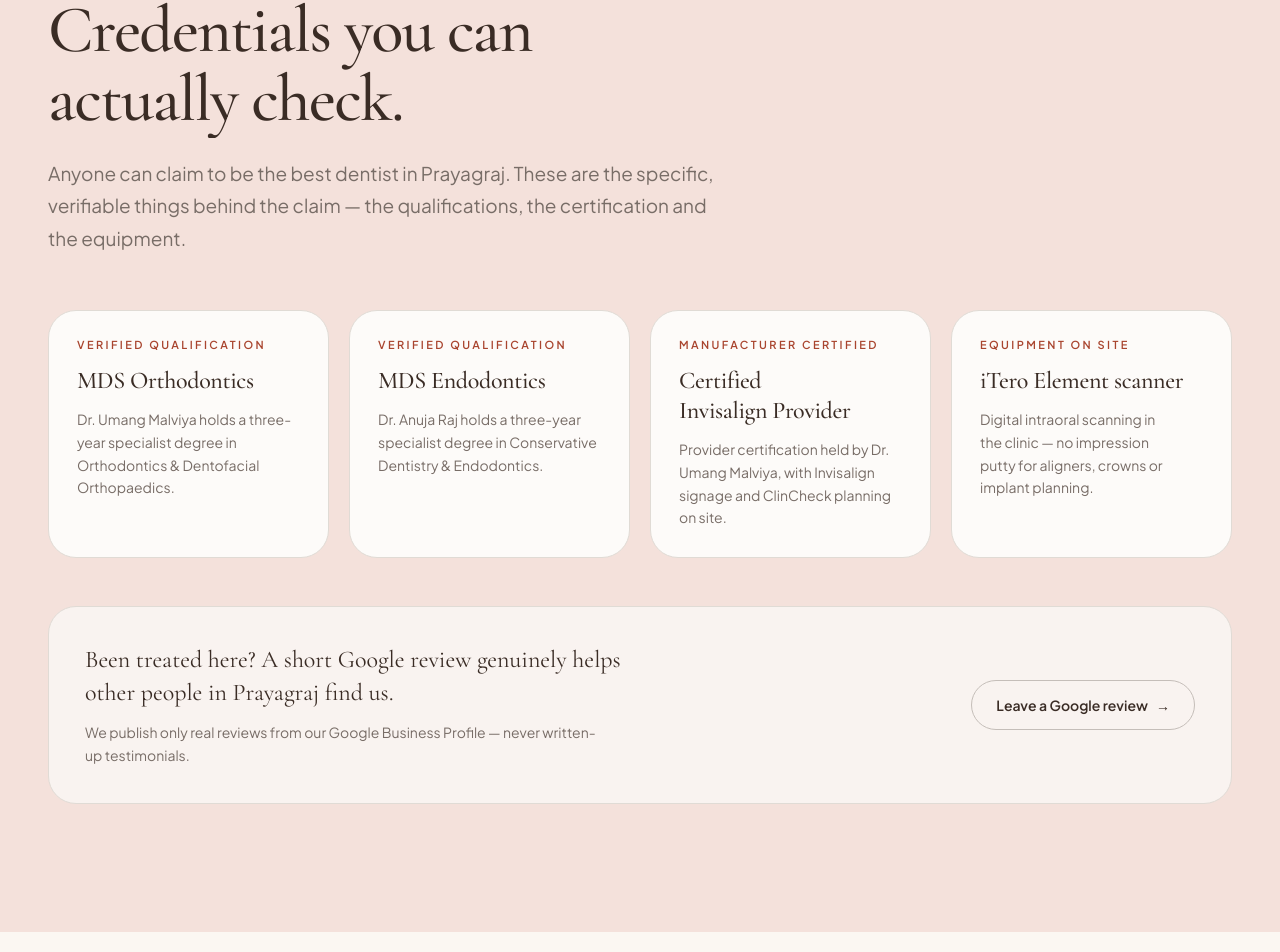
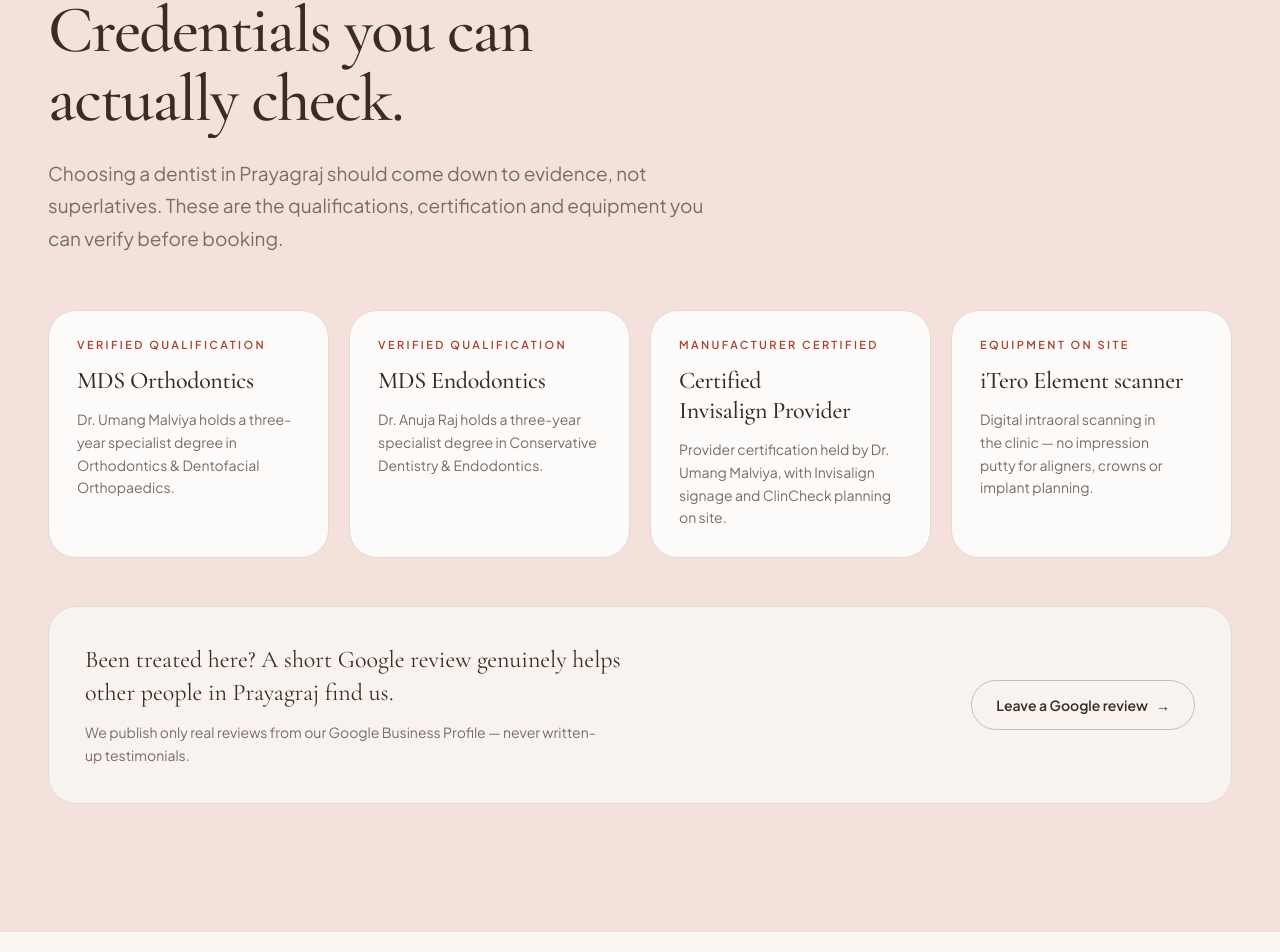
Before and after one commit to Aayush20253534/Website-EDC, a Next.js app: page / in a window 1280 px wide. Shown: the part 10063-11015 px from the top of the page. Built offline with nearby package versions, Linux system fonts and the light colour scheme.

Commit message:
seo: replace unsupported best-dentist claim

```diff
--- a/src/components/home/Trust.tsx
+++ b/src/components/home/Trust.tsx
@@ -48,7 +48,7 @@ function CredentialWall() {
           index="07"
           eyebrow="Why people trust us"
           title={["Credentials you can", "actually check."]}
-          lede="Anyone can claim to be the best dentist in Prayagraj. These are the specific, verifiable things behind the claim — the qualifications, the certification and the equipment."
+          lede="Choosing a dentist in Prayagraj should come down to evidence, not superlatives. These are the qualifications, certification and equipment you can verify before booking."
         />
 
         <Stagger className="mt-9 grid grid-cols-2 gap-3 sm:mt-14 sm:gap-5 lg:grid-cols-4">
```
